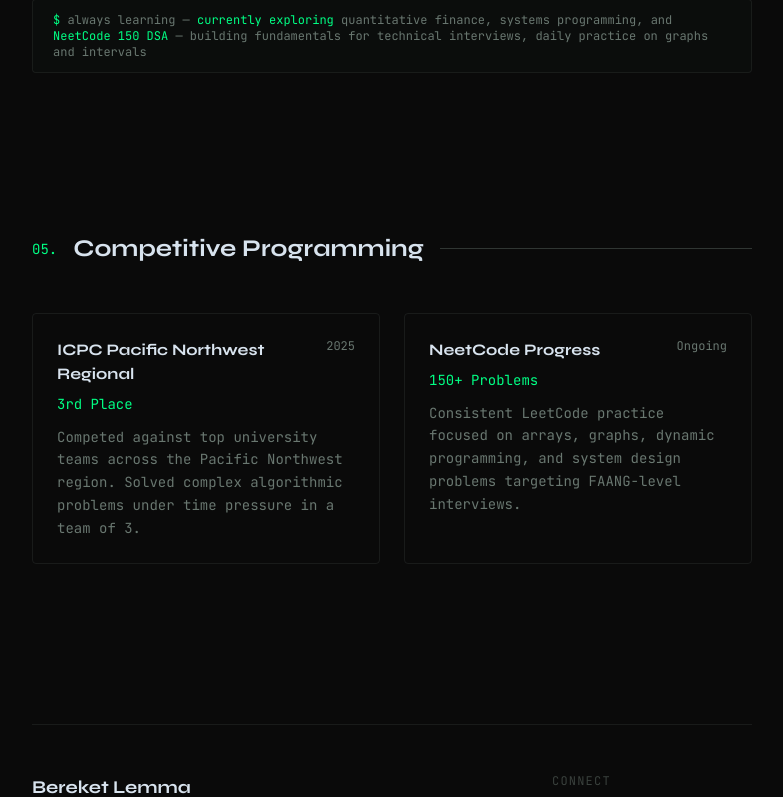
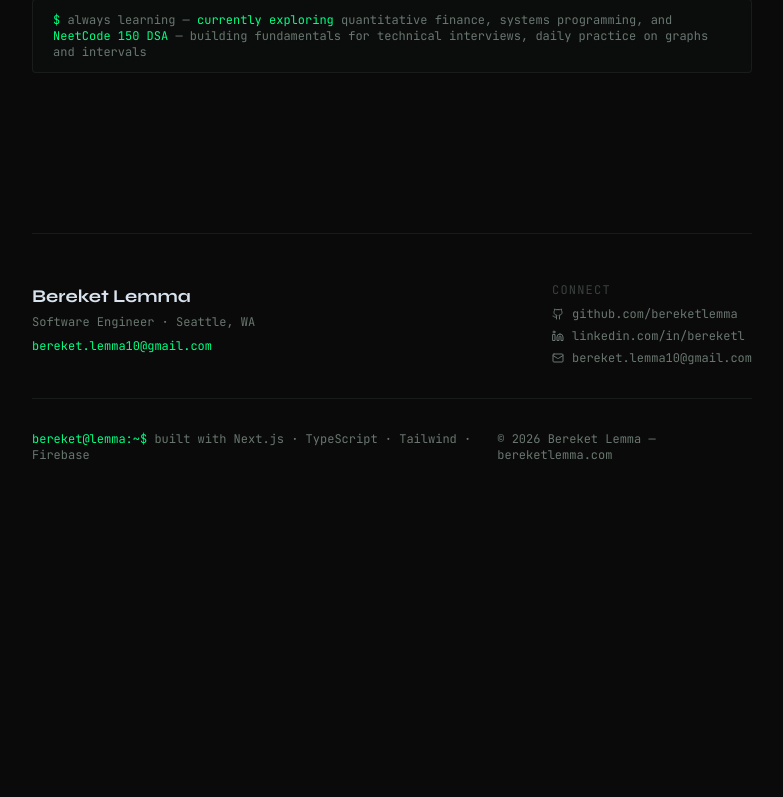
Before and after one commit to bereketlemma/bereket-portfolio, a Next.js app: page / in a window 1280 px wide. Shown: the part 4545-5342 px from the top of the page, without its empty margins (248-1031 px from the left). After the commit the page ends 5056 px from the top, so only its background shows below. Built offline with nearby package versions, Linux system fonts and the light colour scheme.

Commit message:
fix: remove competitive section from home

```diff
--- a/app/page.tsx
+++ b/app/page.tsx
@@ -2,7 +2,6 @@ import Hero from "./home/_components/hero"
 import Experience from "./home/_components/experience"
 import Projects from "./home/_components/projects"
 import Skills from "./home/_components/skills"
-import Competitive from "./home/_components/competitive"
 import Footer from "./home/_components/footer"
 
 export default function Home() {
@@ -12,7 +11,6 @@ export default function Home() {
       <Experience />
       <Projects />
       <Skills />
-      <Competitive />
       <Footer />
     </>
   )
```
